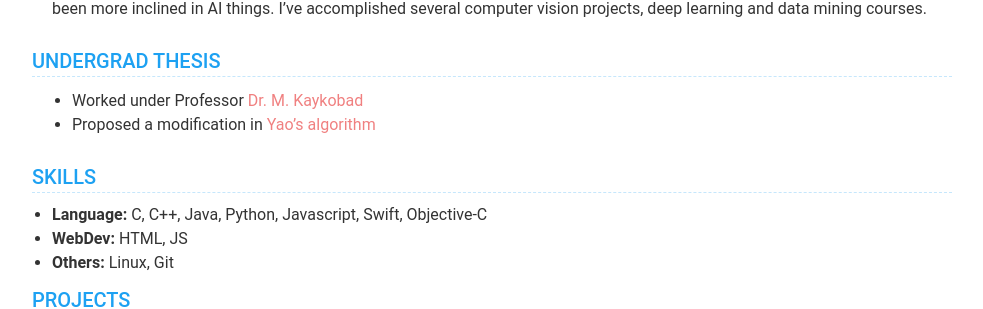
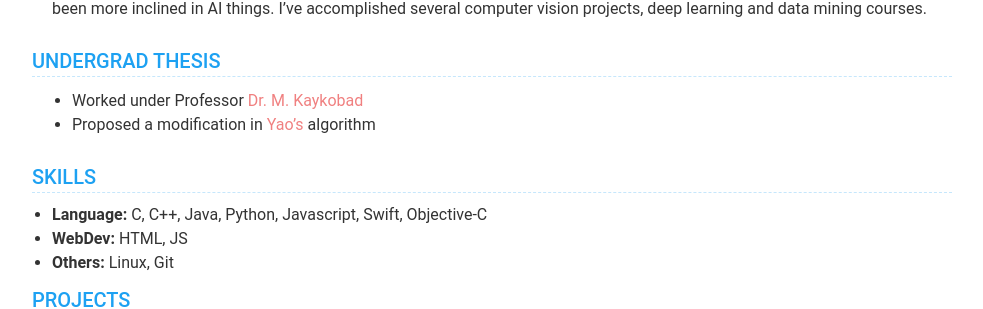
Before and after one commit to umma-salma/hasanur-rahman.github.io, a Jekyll site: the page built from index.html, in a window 1280 px wide. Shown: the part 514-823 px from the top of the page, without its empty margins (148-1131 px from the left). Built offline with Jekyll 4.4.1, drawn with Linux system fonts in a browser that asks for light colours; nearby versions of some CDN libraries.

Commit message:
updated text color
Signed-off-by: Md. Hasanur Rahman <hasanurrahman690@gmail.com>

```diff
--- a/_data/data.yml
+++ b/_data/data.yml
@@ -77,7 +77,7 @@ thesis:
       tag:
       details: |
         + Worked under Professor <a href="https://cse.buet.ac.bd/faculty/facdetail.php?id=kaykobad" style="color:#F08080;">Dr. M. Kaykobad</a>
-        + Proposed a modification in <a href="https://www.sciencedirect.com/science/article/abs/pii/0020019075900563" style="color:#F08080;">Yao's algorithm</a>
+        + Proposed a modification in <a href="https://www.sciencedirect.com/science/article/abs/pii/0020019075900563" style="color:#F08080;">Yao's</a> algorithm
 
 experiences:
   display: true
```
